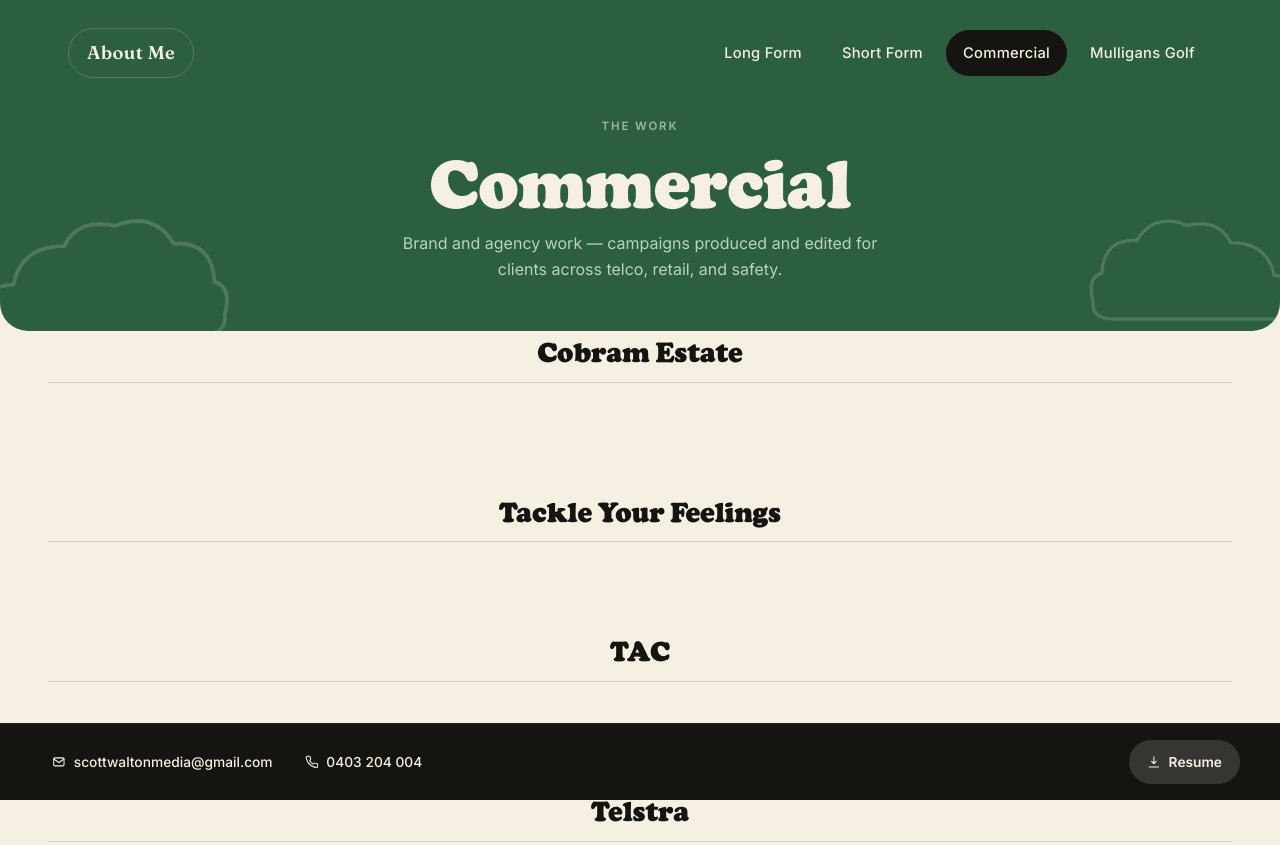
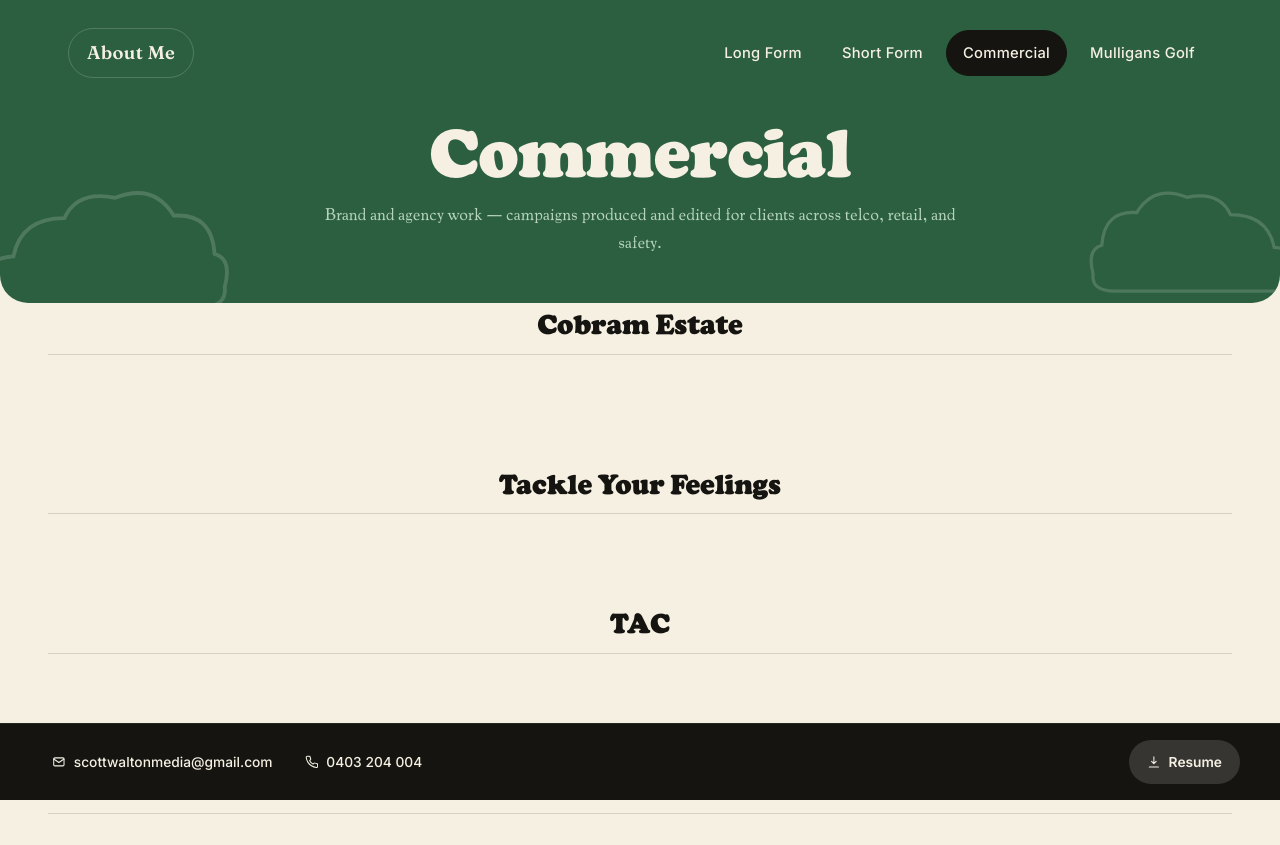
Before and after one commit to scottnwalton-sketch/scott-walton-portfolio, a plain HTML site: page commercial.html in a window 1280 px wide. Shown: the top 845 px of the page. Drawn offline with Linux system fonts and the light colour scheme; a script that the page names is missing.

Commit message:
Remove "The Work" eyebrow and set Commercial description to Cooper Regular

```diff
--- a/commercial.html
+++ b/commercial.html
@@ -37,7 +37,6 @@
     </nav>
 
     <div class="section-head section-head--center section-head--commercial">
-      <span class="eyebrow">The Work</span>
       <h2 class="section-title">Commercial</h2>
       <p class="section-desc">Brand and agency work — campaigns produced and edited for clients across telco, retail, and safety.</p>
     </div>
--- a/style.css
+++ b/style.css
@@ -296,6 +296,11 @@
 .section-head--commercial .section-title{
   font-family:var(--ff-title); font-weight:400;
 }
+.section-head--commercial .section-desc{
+  font-family:var(--ff-regular);
+  max-width:640px;
+  font-size:17px;
+}
 
 /* ---------- YouTube-style featured + grid (Mulligans Golf) ---------- */
 .yt-featured{
```
